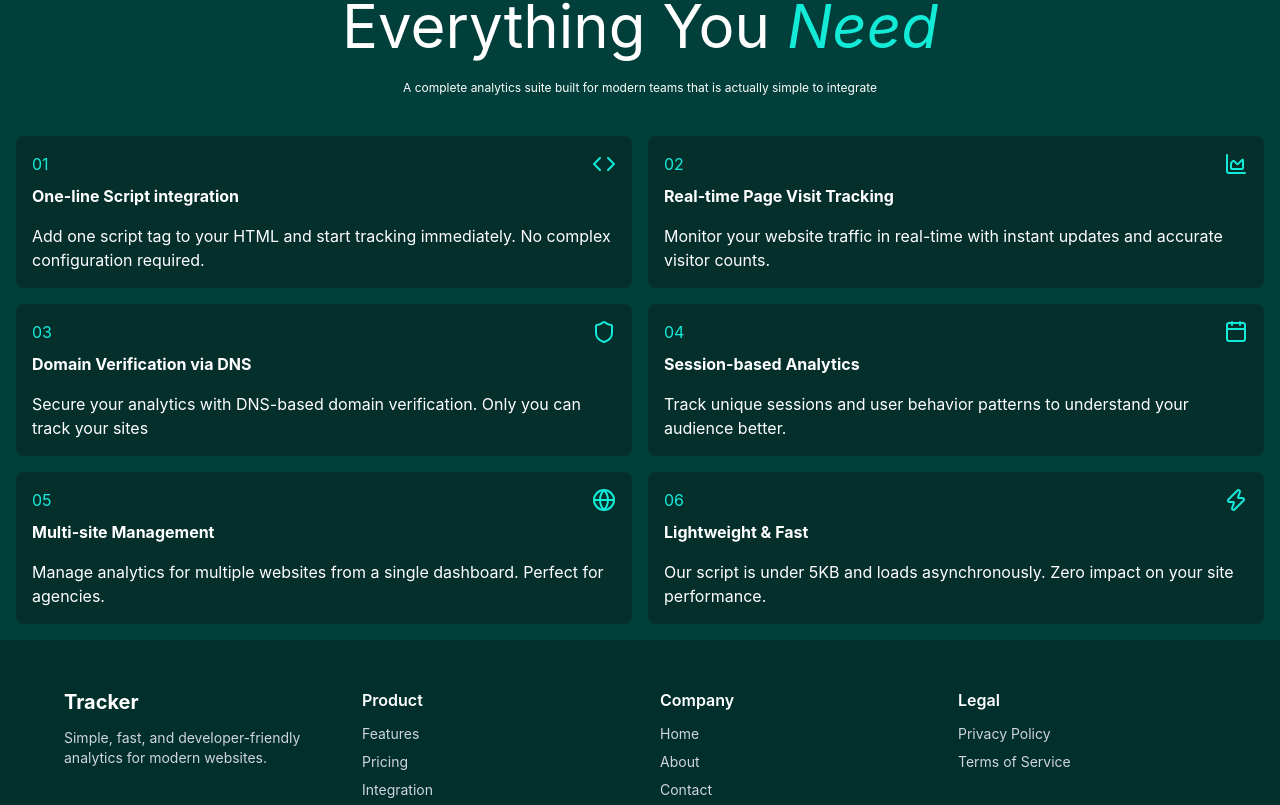
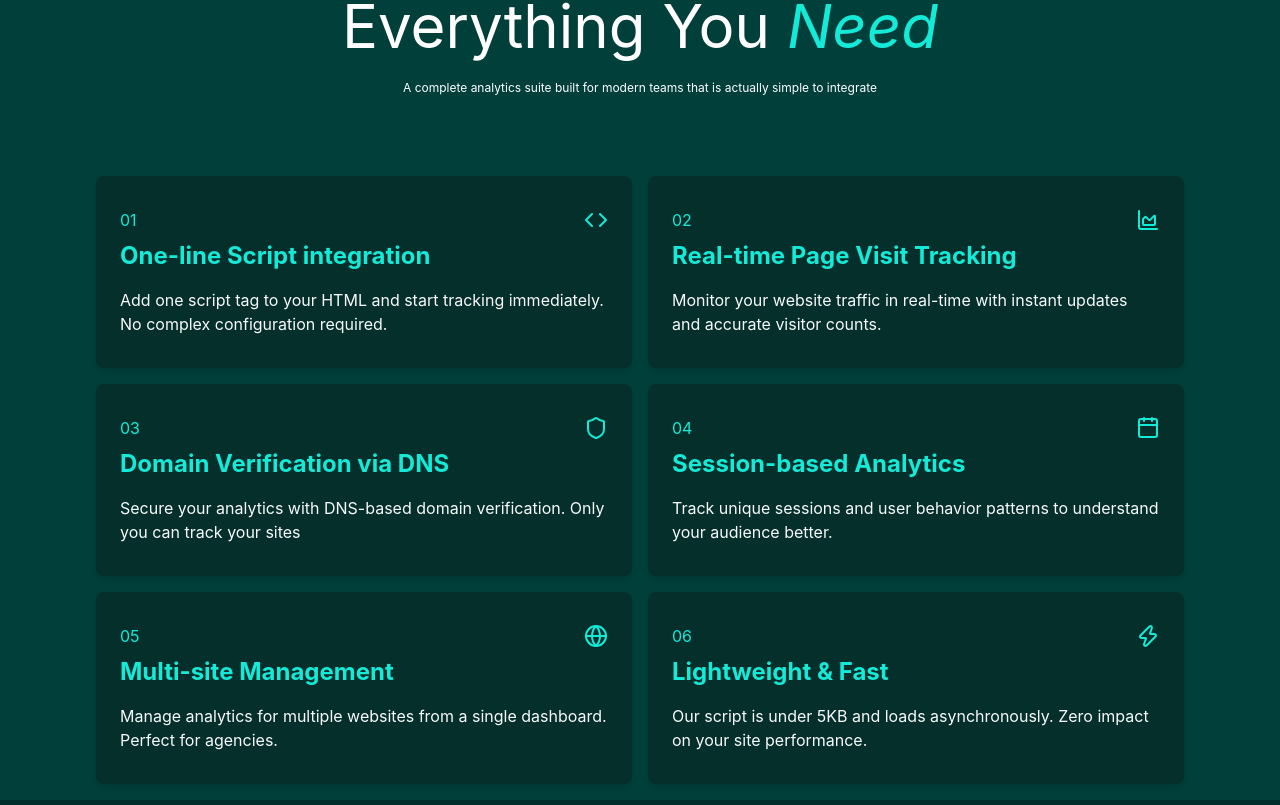
Before and after one commit to Muhammad-Raheel04/tracker, a React (Vite) app in the folder frontend/: page / in a window 1280 px wide. Shown: the part 735-1540 px from the top of the page. Built offline with nearby package versions, Linux system fonts and the light colour scheme; no server answers.

Commit message:
feat(Features): update UI of siteFeatures by updating padding, color and margins

```diff
--- a/frontend/src/components/Features.jsx
+++ b/frontend/src/components/Features.jsx
@@ -58,16 +58,16 @@ const Features = () => {
                 <p className='p-4 text-xs text-center text-white'>A complete analytics suite built for modern teams that is actually simple to integrate</p>
             </div>
 
-            <div className='grid grid-cols-1 md:grid-cols-2 gap-4'>
+            <div className='grid grid-cols-1 md:grid-cols-2 gap-4 mx-20 mt-10'>
                 {siteFeatures.map((feature) => (
-                    <div className='bg-[#042f2b] p-4 rounded-lg hover:border-l-2 border-[#14ead8]'>
+                    <div className='bg-[#042f2b] p-6 rounded-lg hover:border-l-2 border-[#14ead8] py-8 shadow-md'>
                         <div className='flex justify-between'>
                             <p className='text-[#14ead8]'>{feature.number}</p>
                             <p className='text-[#14ead8]'>{feature.icon}</p>
                         </div>
                         <div className='flex flex-col gap-4 mt-2'>
-                            <h2 className='text-white font-bold font-sans'>{feature.heading}</h2>
-                            <p className='text-white'>{feature.text}</p>
+                            <h2 className='text-2xl text-[#14ead8] font-bold '>{feature.heading}</h2>
+                            <p className='text-gray-50'>{feature.text}</p>
                         </div>
                     </div>
 
```
